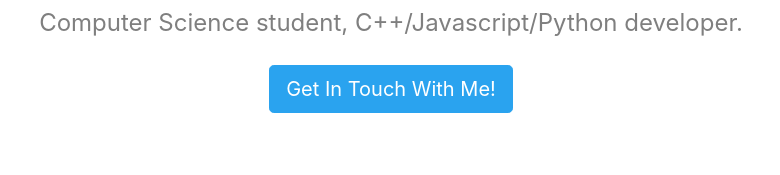
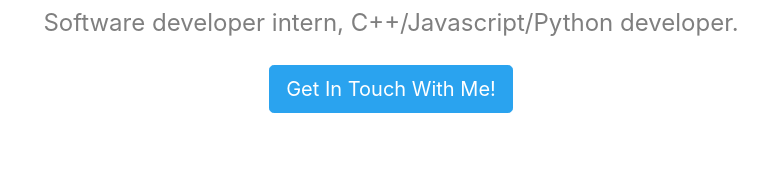
Before and after one commit to prinnpy/mysite, a plain HTML site: page index.html in a window 1280 px wide. Shown: the part 506-681 px from the top of the page, 249-1029 px from the left. Drawn offline with nearby package versions, Linux system fonts and the light colour scheme.

Commit message:
Update index.html

```diff
--- a/index.html
+++ b/index.html
@@ -56,7 +56,7 @@
             <div class="container">
                 <img class="my-photo" src="prinn.png" alt="">
                 <h1 class="jumbotron-heading">Hi, I'm Prinn Prinyanut</h1>
-                <p class="subtitle">Computer Science student, C++/Javascript/Python developer.</p>
+                <p class="subtitle">Software developer intern, C++/Javascript/Python developer.</p>
                 <p>
                     <a href="mailto:prinnprinyanut@gmail.com" class="btn btn-lg btn-dark my-2 blue-btn">Get In Touch With Me!</a>
                 </p>
```
